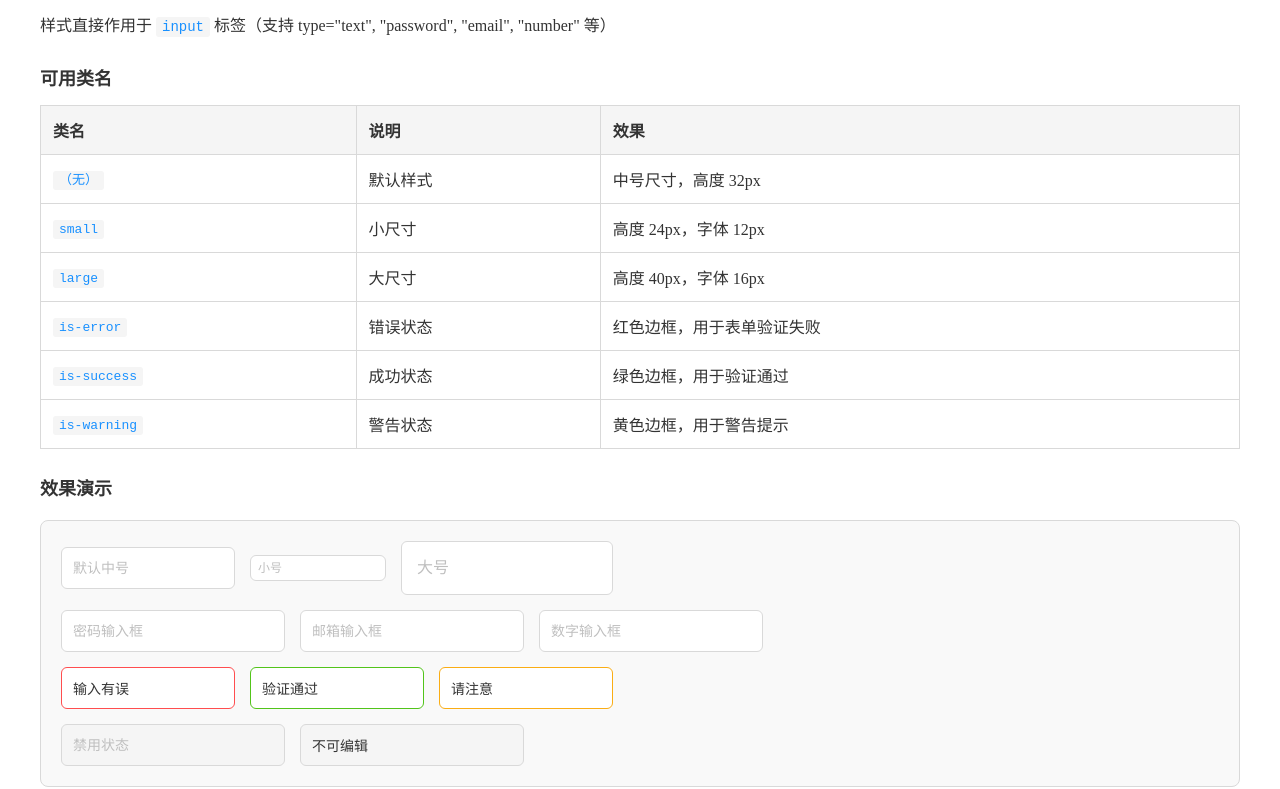
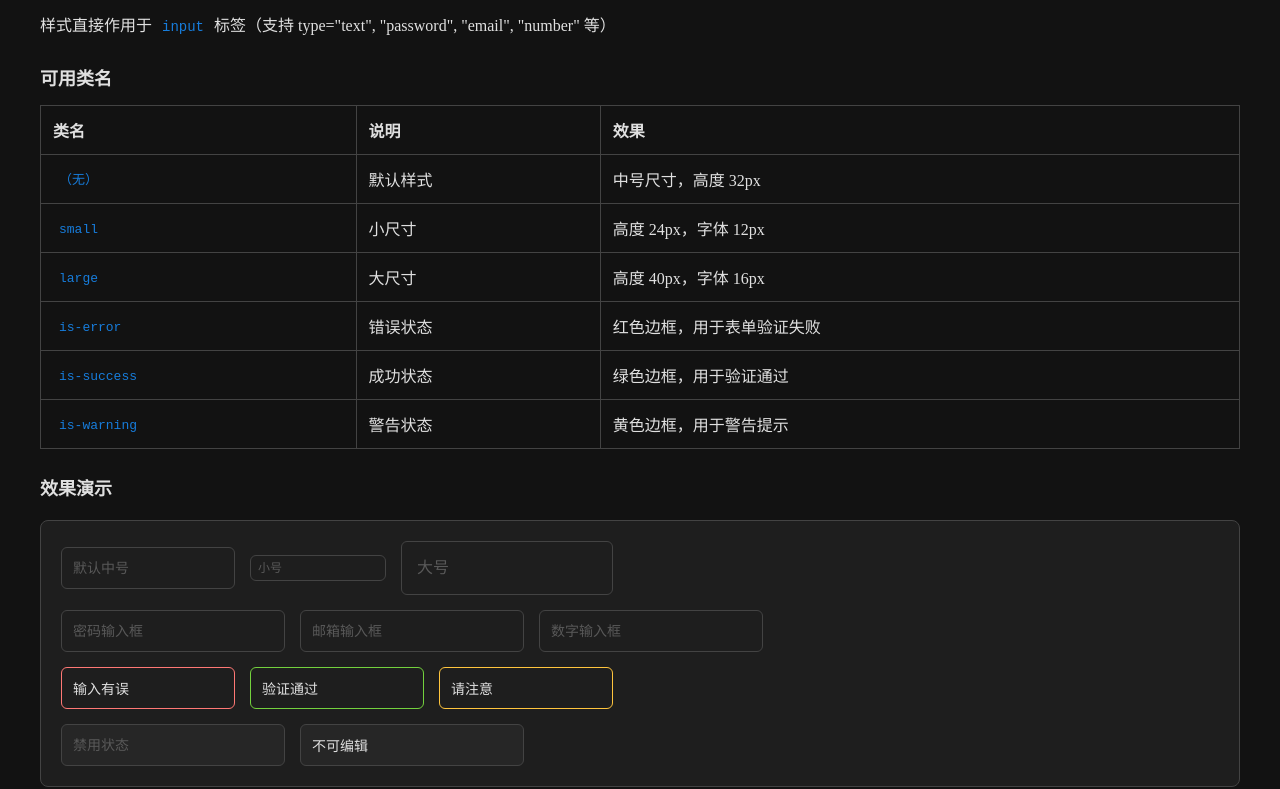
Before and after one commit to nihaozyj7/BeriStyles, a website: page index.html in a window 1280 px wide. Shown: the part 1083-1872 px from the top of the page. Drawn offline with nearby package versions, Linux system fonts and the light colour scheme; files that its build step writes are made by us from their sources.

Commit message:
feat(文档): 新增通用表单样式系统说明并初始化深色主题
新增 README.md 文档，详细介绍基于 SCSS 的轻量级双主题表单样式系统，包含浅色/深色主题支持及核心特性。同时将 index.html 默认主题由浅色改为深色，以匹配新样式系统初始状态。

```diff
--- a/index.html
+++ b/index.html
@@ -1,5 +1,5 @@
 <!DOCTYPE html>
-<html lang="zh-CN" class="theme-light">
+<html lang="zh-CN" class="theme-dark">
 
   <head>
     <meta charset="UTF-8">
--- a/scss/checkbox.scss
+++ b/scss/checkbox.scss
@@ -15,7 +15,7 @@ input[type="checkbox"] {
   height: 18px;
   border: 1px solid var(--form-border);
   border-radius: 3px;
-  background-color: var(--form-bg);
+  background-color: var(--bg-primary);
   transition: all 0.2s ease-in-out;
   cursor: pointer;
   outline: none;
@@ -60,7 +60,7 @@ input[type="checkbox"] {
 
   // 禁用状态
   &:disabled {
-    background-color: var(--form-bg-disabled);
+    background-color: var(--bg-disabled);
     border-color: var(--form-border);
     cursor: not-allowed;
     opacity: 0.6;
--- a/scss/form.scss
+++ b/scss/form.scss
@@ -31,7 +31,7 @@ input[type="week"] {
   padding: $form-padding;
   font-size: 14px;
   color: var(--form-text);
-  background-color: var(--form-bg);
+  background-color: var(--bg-primary);
   border: 1px solid var(--form-border);
   border-radius: $form-border-radius;
   transition: $form-transition;
@@ -51,13 +51,13 @@ input[type="week"] {
   }
 
   &:disabled {
-    background-color: var(--form-bg-disabled);
+    background-color: var(--bg-disabled);
     color: var(--form-text-disabled);
     cursor: not-allowed;
   }
 
   &[readonly] {
-    background-color: var(--form-bg-disabled);
+    background-color: var(--bg-disabled);
     cursor: default;
   }
 
@@ -110,7 +110,7 @@ textarea {
   padding: $form-padding;
   font-size: 14px;
   color: var(--form-text);
-  background-color: var(--form-bg);
+  background-color: var(--bg-primary);
   border: 1px solid var(--form-border);
   border-radius: $form-border-radius;
   transition: $form-transition;
@@ -131,7 +131,7 @@ textarea {
   }
 
   &:disabled {
-    background-color: var(--form-bg-disabled);
+    background-color: var(--bg-disabled);
     color: var(--form-text-disabled);
     cursor: not-allowed;
   }
@@ -186,7 +186,7 @@ select {
   padding: $form-padding;
   font-size: 14px;
   color: var(--form-text);
-  background-color: var(--form-bg);
+  background-color: var(--bg-primary);
   border: 1px solid var(--form-border);
   border-radius: $form-border-radius;
   transition: $form-transition;
@@ -208,7 +208,7 @@ select {
   }
 
   &:disabled {
-    background-color: var(--form-bg-disabled);
+    background-color: var(--bg-disabled);
     color: var(--form-text-disabled);
     cursor: not-allowed;
   }
@@ -353,7 +353,7 @@ input[type="radio"] {
   width: 16px;
   height: 16px;
   margin: 0;
-  background-color: var(--form-bg);
+  background-color: var(--bg-primary);
   border: 1px solid var(--form-border);
   border-radius: 50%;
   cursor: pointer;
@@ -387,7 +387,7 @@ input[type="radio"] {
   }
 
   &:disabled {
-    background-color: var(--form-bg-disabled);
+    background-color: var(--bg-disabled);
     cursor: not-allowed;
     opacity: 0.6;
   }
--- a/scss/theme.scss
+++ b/scss/theme.scss
@@ -16,12 +16,13 @@ $themes: (
   light: (
     bg-body: #ffffff,
     bg-surface: #f9f9f9,
+    // 通用背景色
+    bg-primary: #ffffff,
+    bg-disabled: #f5f5f5,
     // 表单主题色
     form-border: #d9d9d9,
     form-border-hover: #40a9ff,
     form-border-focus: #1890ff,
-    form-bg: #ffffff,
-    form-bg-disabled: #f5f5f5,
     form-text: #333333,
     form-text-disabled: #bfbfbf,
     form-placeholder: #bfbfbf,
@@ -46,12 +47,13 @@ $themes: (
   dark: (
     bg-body: #121212,
     bg-surface: #1e1e1e,
+    // 通用背景色
+    bg-primary: #1e1e1e,
+    bg-disabled: #262626,
     // 表单主题色
     form-border: #434343,
     form-border-hover: #69b1ff,
     form-border-focus: #177ddc,
-    form-bg: #1e1e1e,
-    form-bg-disabled: #262626,
     form-text: #e0e0e0,
     form-text-disabled: #595959,
     form-placeholder: #595959,
@@ -91,12 +93,14 @@ $themes: (
      */
     --app-bg-surface: #{map.get($theme-map, bg-surface)};
 
+    // 通用背景色变量
+    --bg-primary: #{map.get($theme-map, bg-primary)};
+    --bg-disabled: #{map.get($theme-map, bg-disabled)};
+
     // 表单主题变量
     --form-border: #{map.get($theme-map, form-border)};
     --form-border-hover: #{map.get($theme-map, form-border-hover)};
     --form-border-focus: #{map.get($theme-map, form-border-focus)};
-    --form-bg: #{map.get($theme-map, form-bg)};
-    --form-bg-disabled: #{map.get($theme-map, form-bg-disabled)};
     --form-text: #{map.get($theme-map, form-text)};
     --form-text-disabled: #{map.get($theme-map, form-text-disabled)};
     --form-placeholder: #{map.get($theme-map, form-placeholder)};
@@ -136,12 +140,14 @@ $themes: (
    */
   --app-bg-surface: #{map.get($theme-map, bg-surface)};
 
+  // 通用背景色变量
+  --bg-primary: #{map.get($theme-map, bg-primary)};
+  --bg-disabled: #{map.get($theme-map, bg-disabled)};
+
   // 表单主题变量
   --form-border: #{map.get($theme-map, form-border)};
   --form-border-hover: #{map.get($theme-map, form-border-hover)};
   --form-border-focus: #{map.get($theme-map, form-border-focus)};
-  --form-bg: #{map.get($theme-map, form-bg)};
-  --form-bg-disabled: #{map.get($theme-map, form-bg-disabled)};
   --form-text: #{map.get($theme-map, form-text)};
   --form-text-disabled: #{map.get($theme-map, form-text-disabled)};
   --form-placeholder: #{map.get($theme-map, form-placeholder)};
```
Also changed, not shown: README.md (added).
